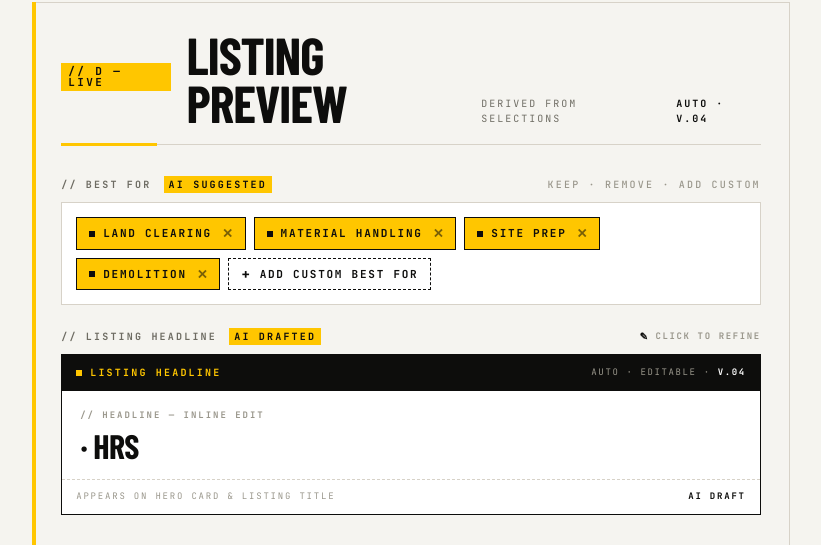
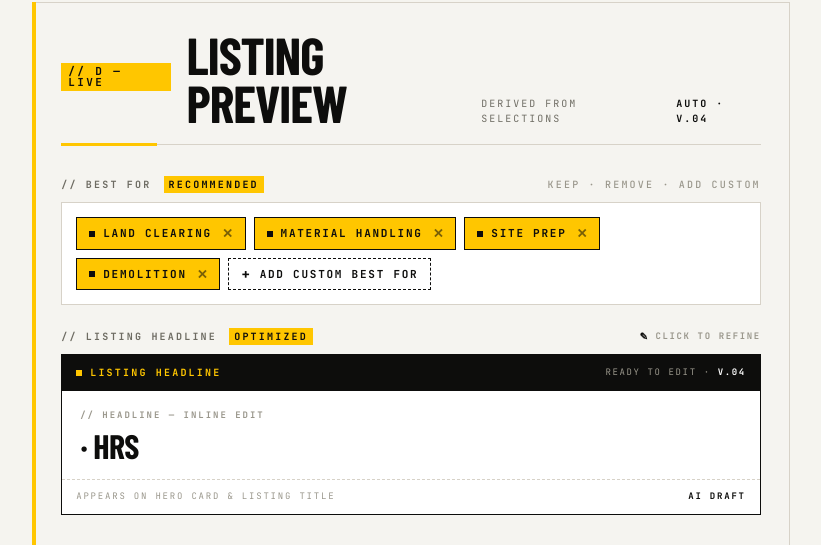
Before and after one commit to GDoutre8/machinetomarket, a Python web app: template templates/verify_specs.html in a window 1280 px wide. Shown: the part 2653-3198 px from the top of the page, without its empty margins (19-840 px from the left). Run offline with Jinja, Linux system fonts and the light colour scheme; the template is opened without the code that fills it, so the values that code supplies are empty; some web fonts are replaced.

Commit message:
Refine verify workflow microcopy

```diff
--- a/templates/verify_specs.html
+++ b/templates/verify_specs.html
@@ -766,7 +766,7 @@
             <div style="display:flex;flex-direction:column;gap:24px">
               <div>
                 <div style="font-family:'JetBrains Mono';font-size:10px;letter-spacing:.22em;text-transform:uppercase;color:var(--text-dim);font-weight:700;margin-bottom:10px;display:flex;justify-content:space-between;align-items:baseline">
-                  <span>// Best For <span style="background:var(--accent);color:var(--ink);padding:2px 5px;margin-left:4px;font-weight:800">AI Suggested</span></span>
+                  <span>// Best For <span style="background:var(--accent);color:var(--ink);padding:2px 5px;margin-left:4px;font-weight:800">RECOMMENDED</span></span>
                   <span style="color:var(--text-faint);font-weight:500">Keep · remove · add custom</span>
                 </div>
                 <div class="bf-row" id="best-for" style="border-top:1px solid var(--rule)"></div>
@@ -774,13 +774,13 @@
 
               <div>
                 <div style="font-family:'JetBrains Mono';font-size:10px;letter-spacing:.22em;text-transform:uppercase;color:var(--text-dim);font-weight:700;margin-bottom:10px;display:flex;justify-content:space-between;align-items:baseline">
-                  <span>// Listing Headline <span style="background:var(--accent);color:var(--ink);padding:2px 5px;margin-left:4px;font-weight:800">AI Drafted</span></span>
+                  <span>// Listing Headline <span style="background:var(--accent);color:var(--ink);padding:2px 5px;margin-left:4px;font-weight:800">OPTIMIZED</span></span>
                   <span class="pb-edit-hint">Click to refine</span>
                 </div>
                 <div class="preview-block" style="margin-top:0">
                   <div class="pb-head">
                     <span class="lbl">Listing Headline</span>
-                    <span class="meta">AUTO · EDITABLE · <b>v.04</b></span>
+                    <span class="meta">READY TO EDIT · <b>v.04</b></span>
                   </div>
                   <div class="pb-body">
                     <div class="pb-eyebrow">// HEADLINE — INLINE EDIT</div>
@@ -1017,11 +1017,11 @@
       <div class="m-fa-sub">// ATTACHMENTS</div>
       <div class="m-fa-body" data-fa-group="m-attachments" id="m-fa-attachments"></div>
 
-      <div class="m-fa-sub" style="margin-top:6px">// BEST FOR · AI SUGGESTED</div>
+      <div class="m-fa-sub" style="margin-top:6px">// BEST FOR · RECOMMENDED</div>
       <div class="m-bf-row" id="m-best-for"></div>
 
       <div class="m-preview">
-        <div class="h"><span>// HEADLINE · AI DRAFTED</span><span class="meta">EDITABLE · <b>v.04</b></span></div>
+        <div class="h"><span>// HEADLINE · OPTIMIZED</span><span class="meta">READY TO EDIT · <b>v.04</b></span></div>
         <div class="b">
           <div class="e">// TAP TO REFINE</div>
           <div class="l" id="m-headline-preview" contenteditable="true" spellcheck="false">{% if headline %}{{ headline }}{% else %}{{ year }} {{ make }} {{ model }} · {{ hours_str }} hrs{% endif %}</div>
```
